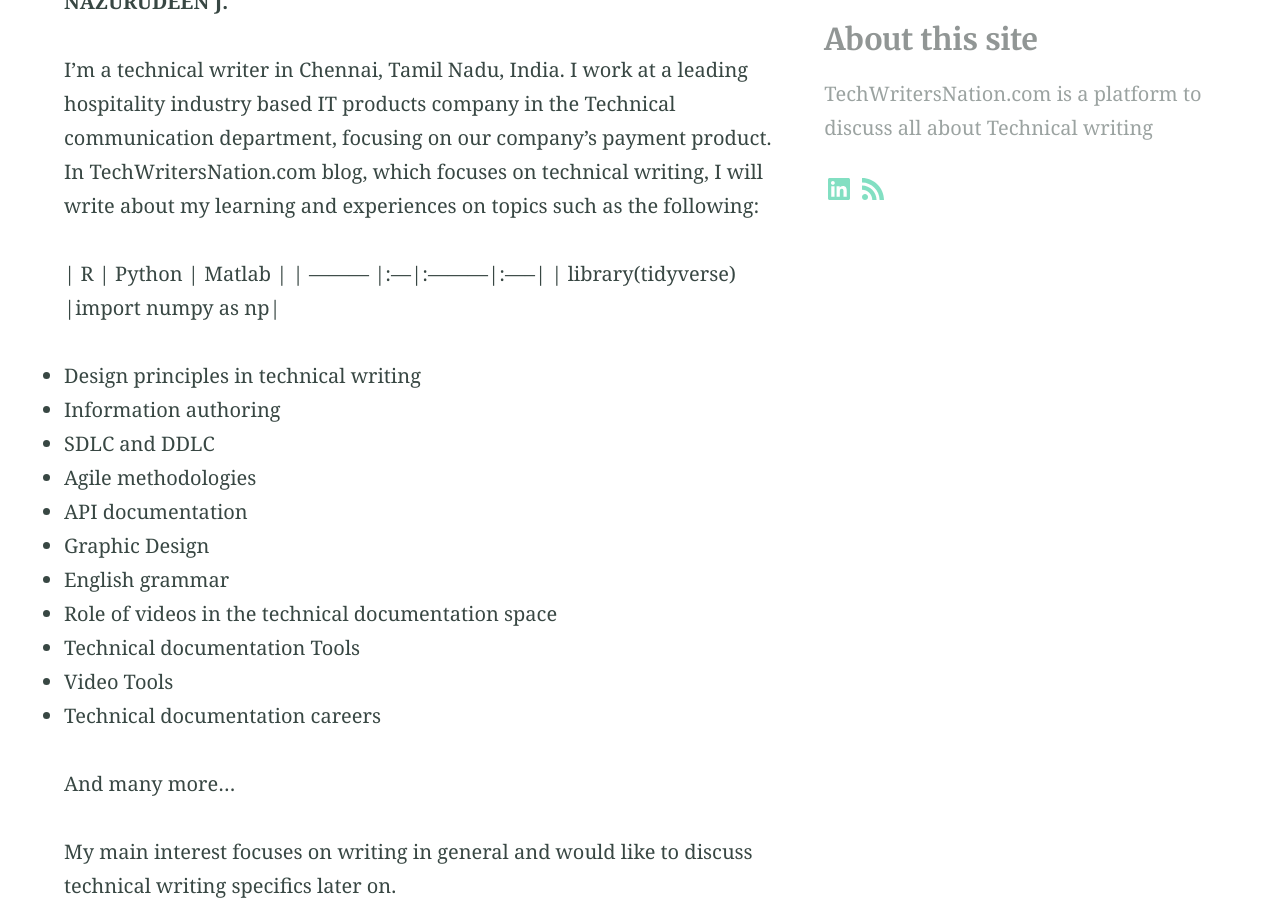
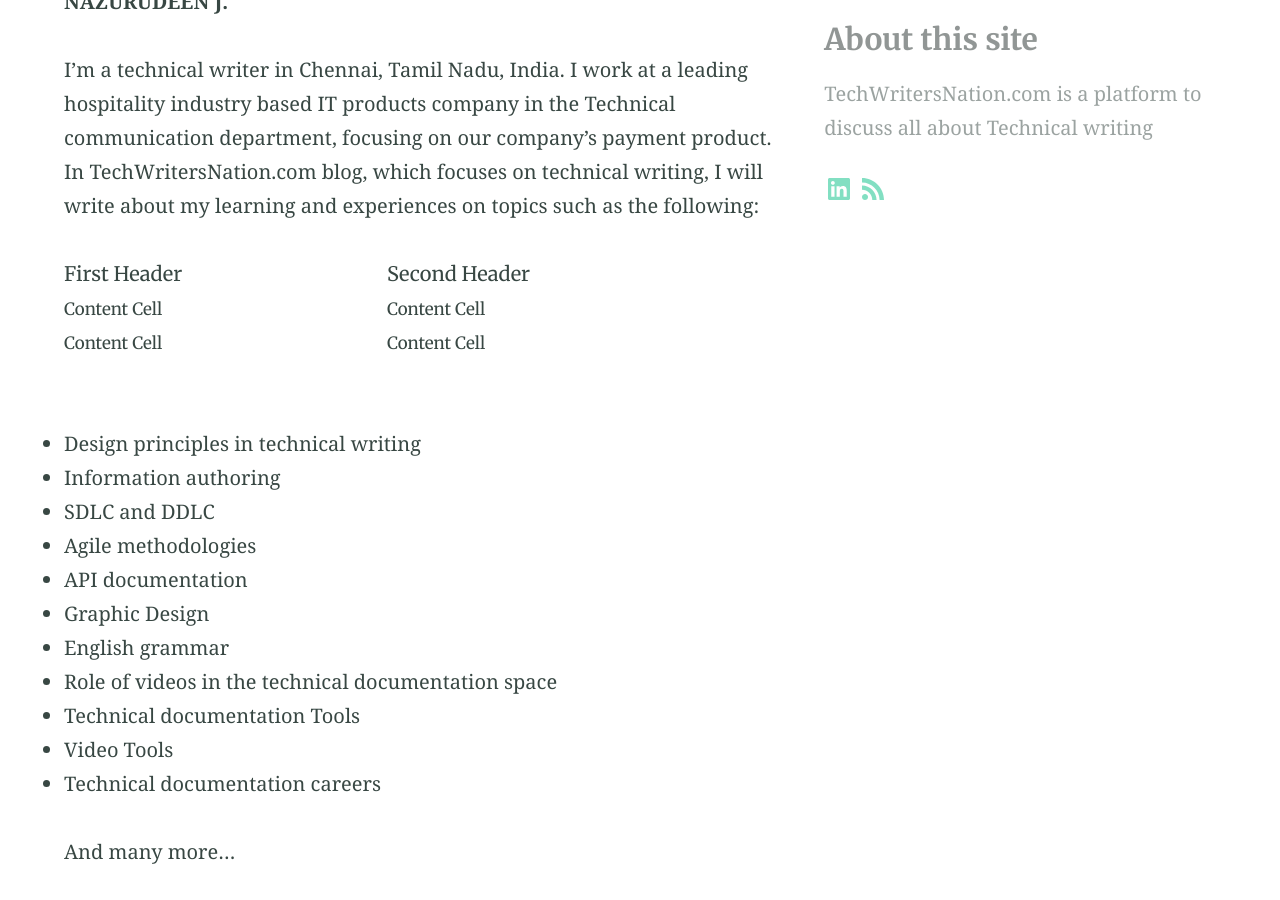
Before and after one commit to Nitish313/watchnationpro, a Jekyll site: the page built from about-me.md, in a window 1280 px wide and 900 px high, scrolled down 527 px. Built offline with Jekyll 4.4.1, drawn with Linux system fonts in a browser that asks for light colours.

Commit message:
Update about-me.md

```diff
--- a/about-me.md
+++ b/about-me.md
@@ -12,9 +12,11 @@ aside: true
 I'm a technical writer in Chennai, Tamil Nadu, India. I work at a leading hospitality industry based IT products company in the Technical communication department, focusing on our company's payment product.
 In TechWritersNation.com blog, which focuses on technical writing, I will write about my learning and experiences on topics such as the following:
 
-|  R |  Python |    Matlab |
-| --------- |:---|:---------|:-----|
-| library(tidyverse) |import numpy as np|
+| First Header  | Second Header |
+| ------------- | ------------- |
+| Content Cell  | Content Cell  |
+| Content Cell  | Content Cell  |
+
 <br>
 
 
```
